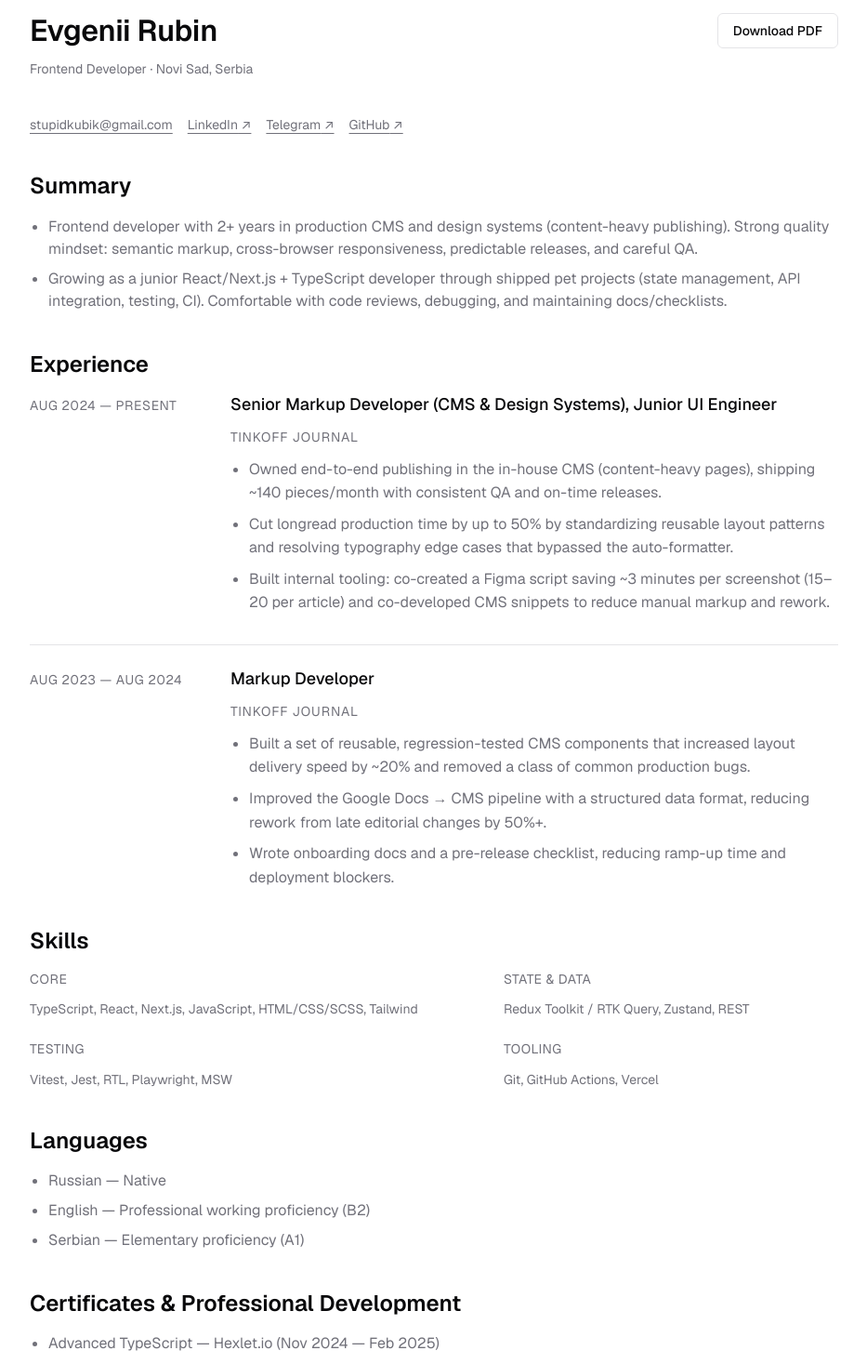
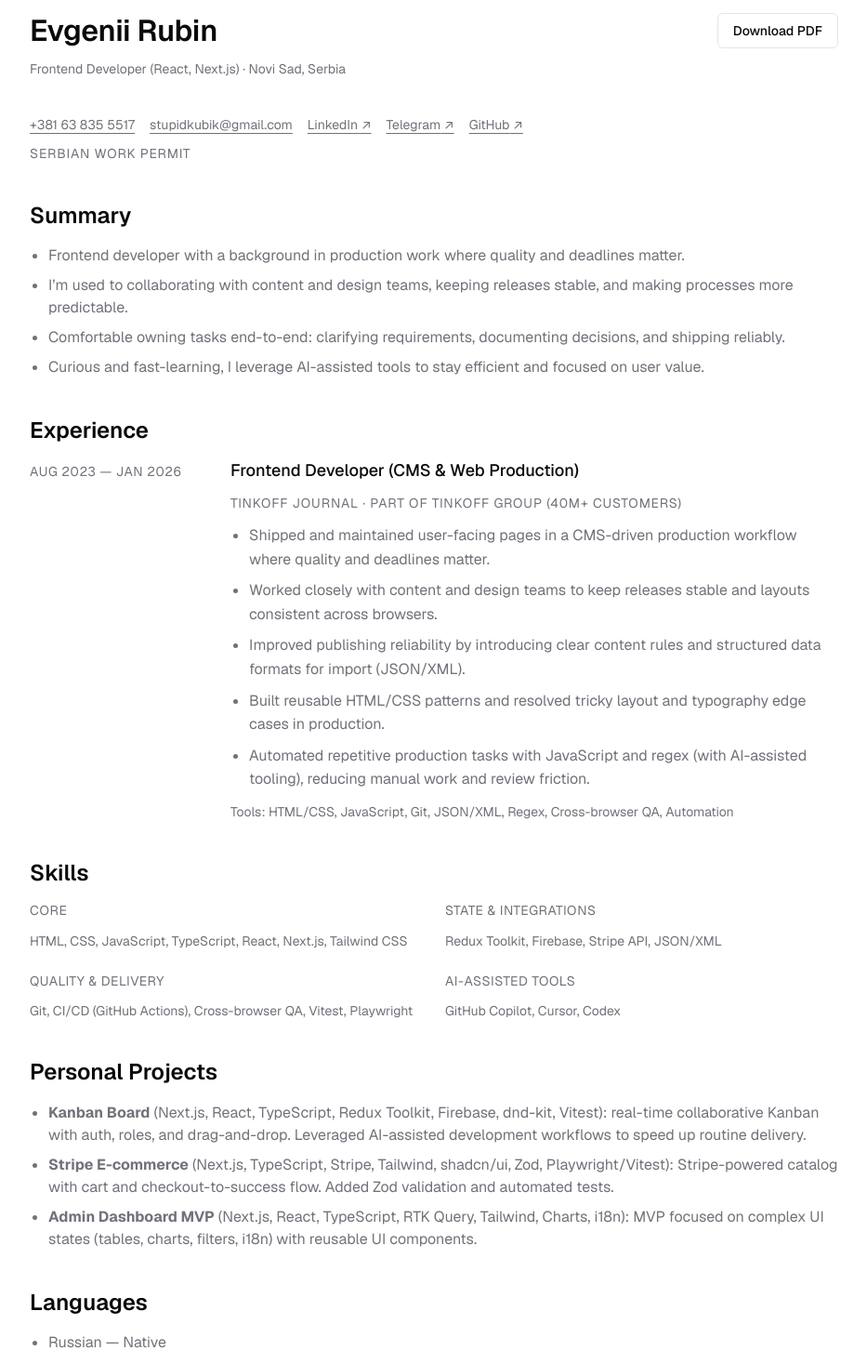
Before and after one commit to stupidkubik/my-website, a Next.js app: page /resume in a window 1280 px wide. Shown: the part 180-1647 px from the top of the page at 93% size, without its empty margins (24-957 px from the left). Built offline with nearby package versions, Linux system fonts and the light colour scheme; no server answers.

Commit message:
content: update site data from CV 18.02

```diff
--- a/src/pages/contact.tsx
+++ b/src/pages/contact.tsx
@@ -9,7 +9,7 @@ export default function Contact() {
   return (
     <>
       <SeoHead
-        description="Contact Evgenii Rubin for frontend development work: content-heavy interfaces, design systems, and quality-first implementation."
+        description="Contact Evgenii Rubin for frontend development work focused on reliable, user-friendly interfaces."
         path="/contact"
         title="Contact"
       />
@@ -21,10 +21,12 @@ export default function Contact() {
               <Stack size="md">
                 <PageTitle>Contact</PageTitle>
                 <p className="max-w-text text-body text-muted-fg">
-                  Interested in working together or have a question about my work? I’m just an email away.
+                  Interested in working together or have a question? Reach out via email, Telegram, LinkedIn,
+                  or phone.
                 </p>
                 <div className="flex flex-wrap gap-3">
                   <TextLink href="mailto:stupidkubik@gmail.com">Email</TextLink>
+                  <TextLink href="tel:+381638355517">Phone</TextLink>
                   <TextLink
                     href="https://www.linkedin.com/in/evgenii-rubin-60804724b/"
                     openInNewTab
@@ -43,8 +45,8 @@ export default function Contact() {
                   <p className="text-body text-muted-fg">Novi Sad, Serbia (CET/CEST)</p>
                 </Stack>
                 <Stack size="sm">
-                  <p className="text-label uppercase text-muted-fg">Response Time</p>
-                  <p className="text-body text-muted-fg">Usually within one business day.</p>
+                  <p className="text-label uppercase text-muted-fg">Work Permit</p>
+                  <p className="text-body text-muted-fg">Serbia (active)</p>
                 </Stack>
               </div>
             </Stack>
--- a/src/pages/resume.tsx
+++ b/src/pages/resume.tsx
@@ -11,7 +11,7 @@ export default function Resume() {
   return (
     <>
       <SeoHead
-        description="Resume of Evgenii Rubin: frontend developer with CMS/design systems experience, shipped projects, and strong quality and accessibility focus."
+        description="Resume of Evgenii Rubin: frontend developer with production CMS and web production experience, reliable delivery, and React/TypeScript expertise."
         path="/resume"
         title="Resume"
       />
@@ -23,7 +23,7 @@ export default function Resume() {
               <div className="flex flex-wrap items-start justify-between gap-4">
                 <Stack size="sm">
                   <PageTitle>Evgenii Rubin</PageTitle>
-                  <p className="text-sm text-muted-fg">Frontend Developer · Novi Sad, Serbia</p>
+                  <p className="text-sm text-muted-fg">Frontend Developer (React, Next.js) · Novi Sad, Serbia</p>
                 </Stack>
                 <ButtonLink href="/media/resume/evgenii-rubin-cv.pdf" variant="outline">
                   Download PDF
@@ -32,6 +32,7 @@ export default function Resume() {
 
               <section className="text-sm text-muted-fg">
                 <div className="flex flex-wrap gap-4">
+                  <TextLink href="tel:+381638355517">+381 63 835 5517</TextLink>
                   <TextLink href="mailto:stupidkubik@gmail.com">stupidkubik@gmail.com</TextLink>
                   <TextLink
                     href="https://www.linkedin.com/in/evgenii-rubin-60804724b/"
@@ -47,6 +48,7 @@ export default function Resume() {
                     GitHub
                   </TextLink>
                 </div>
+                <p className="mt-3 text-label uppercase tracking-[0.06em]">Serbian Work Permit</p>
               </section>
 
               <section>
@@ -54,14 +56,20 @@ export default function Resume() {
                   <h2 className="text-h3 font-semibold">Summary</h2>
                   <BulletList>
                     <li>
-                      Frontend developer with 2+ years in production CMS and design systems (content-heavy
-                      publishing). Strong quality mindset: semantic markup, cross-browser responsiveness,
-                      predictable releases, and careful QA.
+                      Frontend developer with a background in production work where quality and deadlines
+                      matter.
                     </li>
                     <li>
-                      Growing as a junior React/Next.js + TypeScript developer through shipped pet projects
-                      (state management, API integration, testing, CI). Comfortable with code reviews,
-                      debugging, and maintaining docs/checklists.
+                      I’m used to collaborating with content and design teams, keeping releases stable, and
+                      making processes more predictable.
+                    </li>
+                    <li>
+                      Comfortable owning tasks end-to-end: clarifying requirements, documenting decisions,
+                      and shipping reliably.
+                    </li>
+                    <li>
+                      Curious and fast-learning, I leverage AI-assisted tools to stay efficient and focused
+                      on user value.
                     </li>
                   </BulletList>
                 </Stack>
@@ -72,48 +80,39 @@ export default function Resume() {
                   <h2 className="text-h3 font-semibold">Experience</h2>
                   <div className="space-y-8 text-body text-muted-fg">
                     <article className="grid gap-3 sm:grid-cols-[12rem_minmax(0,1fr)] sm:gap-6">
-                      <p className="pt-1 text-label uppercase text-muted-fg">Aug 2024 — Present</p>
+                      <p className="pt-1 text-label uppercase text-muted-fg">Aug 2023 — Jan 2026</p>
                       <Stack size="sm">
                         <p className="text-[1.125rem] font-medium leading-snug text-fg">
-                          Senior Markup Developer (CMS & Design Systems), Junior UI Engineer
+                          Frontend Developer (CMS & Web Production)
                         </p>
-                        <p className="text-sm uppercase tracking-[0.06em] text-muted-fg">Tinkoff Journal</p>
+                        <p className="text-sm uppercase tracking-[0.06em] text-muted-fg">
+                          Tinkoff Journal · Part of Tinkoff Group (40M+ customers)
+                        </p>
                         <BulletList className="text-body">
                           <li>
-                            Owned end-to-end publishing in the in-house CMS (content-heavy pages), shipping
-                            ~140 pieces/month with consistent QA and on-time releases.
+                            Shipped and maintained user-facing pages in a CMS-driven production workflow
+                            where quality and deadlines matter.
                           </li>
                           <li>
-                            Cut longread production time by up to 50% by standardizing reusable layout patterns
-                            and resolving typography edge cases that bypassed the auto-formatter.
+                            Worked closely with content and design teams to keep releases stable and layouts
+                            consistent across browsers.
                           </li>
                           <li>
-                            Built internal tooling: co-created a Figma script saving ~3 minutes per screenshot
-                            (15–20 per article) and co-developed CMS snippets to reduce manual markup and rework.
+                            Improved publishing reliability by introducing clear content rules and structured
+                            data formats for import (JSON/XML).
+                          </li>
+                          <li>
+                            Built reusable HTML/CSS patterns and resolved tricky layout and typography edge
+                            cases in production.
+                          </li>
+                          <li>
+                            Automated repetitive production tasks with JavaScript and regex (with AI-assisted
+                            tooling), reducing manual work and review friction.
                           </li>
                         </BulletList>
-                      </Stack>
-                    </article>
-
-                    <article className="grid gap-3 border-t border-border pt-6 sm:grid-cols-[12rem_minmax(0,1fr)] sm:gap-6">
-                      <p className="pt-1 text-label uppercase text-muted-fg">Aug 2023 — Aug 2024</p>
-                      <Stack size="sm">
-                        <p className="text-[1.125rem] font-medium leading-snug text-fg">Markup Developer</p>
-                        <p className="text-sm uppercase tracking-[0.06em] text-muted-fg">Tinkoff Journal</p>
-                        <BulletList className="text-body">
-                          <li>
-                            Built a set of reusable, regression-tested CMS components that increased layout
-                            delivery speed by ~20% and removed a class of common production bugs.
-                          </li>
-                          <li>
-                            Improved the Google Docs → CMS pipeline with a structured data format, reducing
-                            rework from late editorial changes by 50%+.
-                          </li>
-                          <li>
-                            Wrote onboarding docs and a pre-release checklist, reducing ramp-up time and
-                            deployment blockers.
-                          </li>
-                        </BulletList>
+                        <p className="text-sm text-muted-fg">
+                          Tools: HTML/CSS, JavaScript, Git, JSON/XML, Regex, Cross-browser QA, Automation
+                        </p>
                       </Stack>
                     </article>
                   </div>
@@ -123,28 +122,53 @@ export default function Resume() {
               <section>
                 <Stack size="md">
                   <h2 className="text-h3 font-semibold">Skills</h2>
-                  <div className="grid gap-6 sm:grid-cols-[minmax(0,1.35fr)_minmax(0,1fr)]">
+                  <div className="grid gap-6 sm:grid-cols-2">
                     <Stack size="sm">
                       <h3 className="text-label uppercase text-muted-fg">Core</h3>
                       <p className="text-sm text-muted-fg">
-                        TypeScript, React, Next.js, JavaScript, HTML/CSS/SCSS, Tailwind
+                        HTML, CSS, JavaScript, TypeScript, React, Next.js, Tailwind CSS
                       </p>
                     </Stack>
                     <Stack size="sm">
-                      <h3 className="text-label uppercase text-muted-fg">State & Data</h3>
+                      <h3 className="text-label uppercase text-muted-fg">State & Integrations</h3>
                       <p className="text-sm text-muted-fg">
-                        Redux Toolkit / RTK Query, Zustand, REST
+                        Redux Toolkit, Firebase, Stripe API, JSON/XML
                       </p>
                     </Stack>
                     <Stack size="sm">
-                      <h3 className="text-label uppercase text-muted-fg">Testing</h3>
-                      <p className="text-sm text-muted-fg">Vitest, Jest, RTL, Playwright, MSW</p>
+                      <h3 className="text-label uppercase text-muted-fg">Quality & Delivery</h3>
+                      <p className="text-sm text-muted-fg">
+                        Git, CI/CD (GitHub Actions), Cross-browser QA, Vitest, Playwright
+                      </p>
                     </Stack>
                     <Stack size="sm">
-                      <h3 className="text-label uppercase text-muted-fg">Tooling</h3>
-                      <p className="text-sm text-muted-fg">Git, GitHub Actions, Vercel</p>
+                      <h3 className="text-label uppercase text-muted-fg">AI-assisted Tools</h3>
+                      <p className="text-sm text-muted-fg">GitHub Copilot, Cursor, Codex</p>
                     </Stack>
                   </div>
+                </Stack>
+              </section>
+
+              <section>
+                <Stack size="md">
+                  <h2 className="text-h3 font-semibold">Personal Projects</h2>
+                  <BulletList>
+                    <li>
+                      <strong>Kanban Board</strong> (Next.js, React, TypeScript, Redux Toolkit, Firebase,
+                      dnd-kit, Vitest): real-time collaborative Kanban with auth, roles, and drag-and-drop.
+                      Leveraged AI-assisted development workflows to speed up routine delivery.
+                    </li>
+                    <li>
+                      <strong>Stripe E-commerce</strong> (Next.js, TypeScript, Stripe, Tailwind, shadcn/ui,
+                      Zod, Playwright/Vitest): Stripe-powered catalog with cart and checkout-to-success flow.
+                      Added Zod validation and automated tests.
+                    </li>
+                    <li>
+                      <strong>Admin Dashboard MVP</strong> (Next.js, React, TypeScript, RTK Query, Tailwind,
+                      Charts, i18n): MVP focused on complex UI states (tables, charts, filters, i18n) with
+                      reusable UI components.
+                    </li>
+                  </BulletList>
                 </Stack>
               </section>
 
@@ -161,7 +185,7 @@ export default function Resume() {
 
               <section>
                 <Stack size="md">
-                  <h2 className="text-h3 font-semibold">Certificates & Professional Development</h2>
+                  <h2 className="text-h3 font-semibold">Education & Certificates</h2>
                   <BulletList>
                     <li>Advanced TypeScript — Hexlet.io (Nov 2024 — Feb 2025)</li>
                     <li>Web Developer ~720h — Yandex Practicum (Jan 2023 — Nov 2023)</li>
```
Also changed, not shown: src/pages/about.tsx (+11 -11 lines), src/pages/index.tsx (+5 -5 lines), 2 other files (tests, documents, lock files or other folders).
